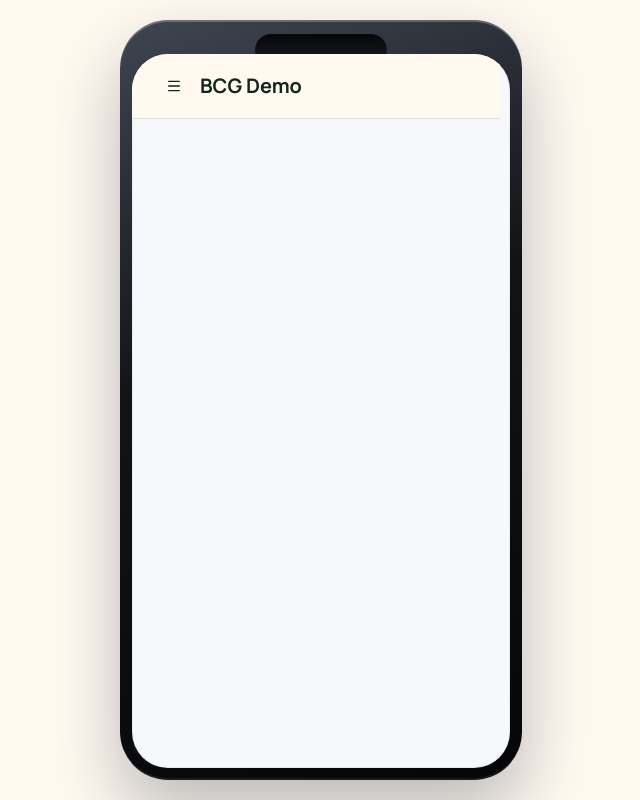
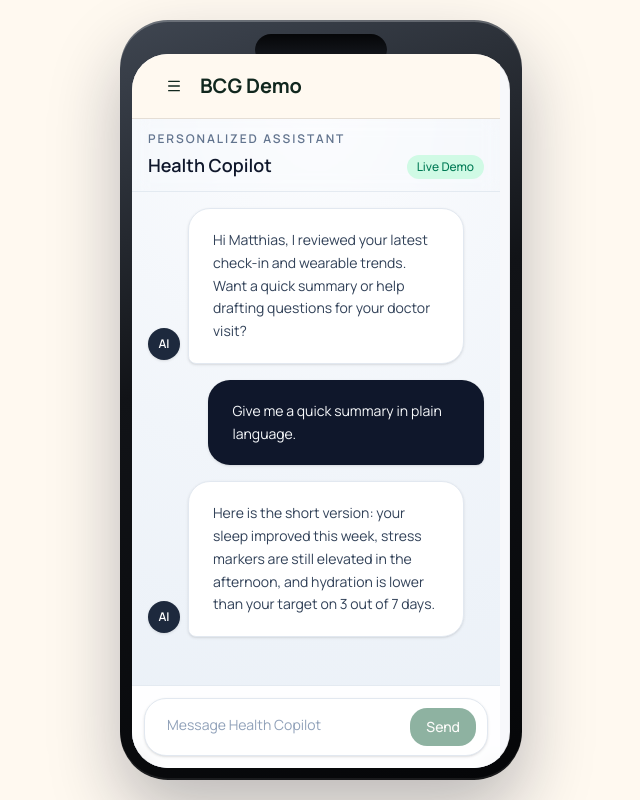
Before and after one commit to DateYourCity/chefftreff-hackathon-2026, a Next.js app: page /chat in a window 1280 px wide. Shown: the whole page, without its empty margins (319-959 px from the left). Built offline with nearby package versions, Linux system fonts and the light colour scheme.

Commit message:
WIP: chatpage v0.1

```diff
--- a/src/app/chat/page.tsx
+++ b/src/app/chat/page.tsx
@@ -1,3 +1,176 @@
+"use client";
+
+import { Button } from "@/components/ui/button";
+import { useEffect, useRef, useState } from "react";
+
+type MessageRole = "assistant" | "user";
+
+type Message = {
+    id: string;
+    role: MessageRole;
+    content: string;
+};
+
+const INITIAL_MESSAGES: Message[] = [
+    {
+        id: "m-1",
+        role: "assistant",
+        content:
+            "Hi Matthias, I reviewed your latest check-in and wearable trends. Want a quick summary or help drafting questions for your doctor visit?",
+    },
+    {
+        id: "m-2",
+        role: "user",
+        content: "Give me a quick summary in plain language.",
+    },
+    {
+        id: "m-3",
+        role: "assistant",
+        content:
+            "Here is the short version: your sleep improved this week, stress markers are still elevated in the afternoon, and hydration is lower than your target on 3 out of 7 days.",
+    },
+];
+
 export default function ChatPage() {
-    return null;
+    const [messages, setMessages] = useState<Message[]>(INITIAL_MESSAGES);
+    const [text, setText] = useState("");
+    const [isTyping, setIsTyping] = useState(false);
+    const feedRef = useRef<HTMLDivElement>(null);
+
+    useEffect(() => {
+        const feed = feedRef.current;
+        if (!feed) {
+            return;
+        }
+
+        feed.scrollTo({
+            top: feed.scrollHeight,
+            behavior: "smooth",
+        });
+    }, [messages, isTyping]);
+
+    const sendMessage: React.FormEventHandler<HTMLFormElement> = (event) => {
+        event.preventDefault();
+        const trimmed = text.trim();
+
+        if (!trimmed || isTyping) {
+            return;
+        }
+
+        const userMessage: Message = {
+            id: `u-${Date.now()}`,
+            role: "user",
+            content: trimmed,
+        };
+
+        setMessages((current) => [...current, userMessage]);
+        setText("");
+        setIsTyping(true);
+
+        window.setTimeout(() => {
+            const assistantMessage: Message = {
+                id: `a-${Date.now()}`,
+                role: "assistant",
+                content:
+                    "I can help with that. For this demo, I can summarize trends, suggest next actions, and draft a doctor-ready note from your data.",
+            };
+
+            setMessages((current) => [...current, assistantMessage]);
+            setIsTyping(false);
+        }, 900);
+    };
+
+    return (
+        <div className="relative flex h-full min-h-0 flex-col bg-[radial-gradient(circle_at_top,#fbfcfe_0%,#f1f5fa_50%,#eaf0f7_100%)]">
+            <div className="border-b border-slate-200/90 px-4 py-3 backdrop-blur-sm">
+                <p className="text-xs font-semibold uppercase tracking-[0.16em] text-slate-500">
+                    Personalized Assistant
+                </p>
+                <div className="mt-1 flex items-end justify-between gap-3">
+                    <h1 className="text-lg font-semibold text-slate-900">Health Copilot</h1>
+                    <span className="rounded-full bg-emerald-100 px-2.5 py-1 text-xs font-medium text-emerald-700">
+                        Live Demo
+                    </span>
+                </div>
+            </div>
+
+            <div
+                ref={feedRef}
+                className="flex-1 space-y-4 overflow-y-auto px-4 py-4 pb-34"
+                aria-live="polite"
+            >
+                {messages.map((message) => {
+                    const isUser = message.role === "user";
+
+                    return (
+                        <div
+                            key={message.id}
+                            className={`flex items-end gap-2 ${isUser ? "justify-end" : "justify-start"}`}
+                        >
+                            {!isUser && (
+                                <div className="mb-1 flex h-8 w-8 items-center justify-center rounded-full bg-slate-800 text-xs font-semibold text-white shadow-sm">
+                                    AI
+                                </div>
+                            )}
+
+                            <div
+                                className={`max-w-[82%] rounded-3xl px-6 py-5 text-sm leading-relaxed shadow-sm ${isUser
+                                    ? "rounded-br-md bg-slate-900 text-slate-50"
+                                    : "rounded-bl-md border border-slate-200 bg-white text-slate-700"
+                                    }`}
+                            >
+                                {message.content}
+                            </div>
+                        </div>
+                    );
+                })}
+
+                {isTyping && (
+                    <div className="flex items-end gap-2">
+                        <div className="mb-1 flex h-8 w-8 items-center justify-center rounded-full bg-slate-800 text-xs font-semibold text-white shadow-sm">
+                            AI
+                        </div>
+                        <div className="rounded-3xl rounded-bl-md border border-slate-200 bg-white px-6 py-5 shadow-sm">
+                            <div className="flex items-center gap-1.5">
+                                <span className="h-2 w-2 animate-bounce rounded-full bg-slate-400 [animation-delay:0ms]" />
+                                <span className="h-2 w-2 animate-bounce rounded-full bg-slate-400 [animation-delay:120ms]" />
+                                <span className="h-2 w-2 animate-bounce rounded-full bg-slate-400 [animation-delay:240ms]" />
+                            </div>
+                        </div>
+                    </div>
+                )}
+            </div>
+
+            <form
+                onSubmit={sendMessage}
+                className="absolute inset-x-0 bottom-0 border-t border-slate-200/90 bg-white/92 px-3 pb-[calc(env(safe-area-inset-bottom)+0.75rem)] pt-3 backdrop-blur"
+            >
+                <div className="mx-auto flex max-w-xl items-end gap-2 rounded-3xl border border-slate-200 bg-white px-2.5 py-2 shadow-sm">
+                    <textarea
+                        value={text}
+                        onChange={(event) => setText(event.target.value)}
+                        onKeyDown={(event) => {
+                            if (event.key === "Enter" && !event.shiftKey) {
+                                event.preventDefault();
+                                const form = event.currentTarget.form;
+                                if (form) {
+                                    form.requestSubmit();
+                                }
+                            }
+                        }}
+                        rows={1}
+                        placeholder="Message Health Copilot"
+                        className="max-h-36 min-h-10 flex-1 resize-none bg-transparent px-3 py-2 text-sm text-slate-800 outline-none placeholder:text-slate-400"
+                    />
+                    <Button
+                        type="submit"
+                        disabled={!text.trim() || isTyping}
+                        className="h-10 rounded-2xl px-4 text-sm"
+                    >
+                        Send
+                    </Button>
+                </div>
+            </form>
+        </div>
+    );
 }
```
